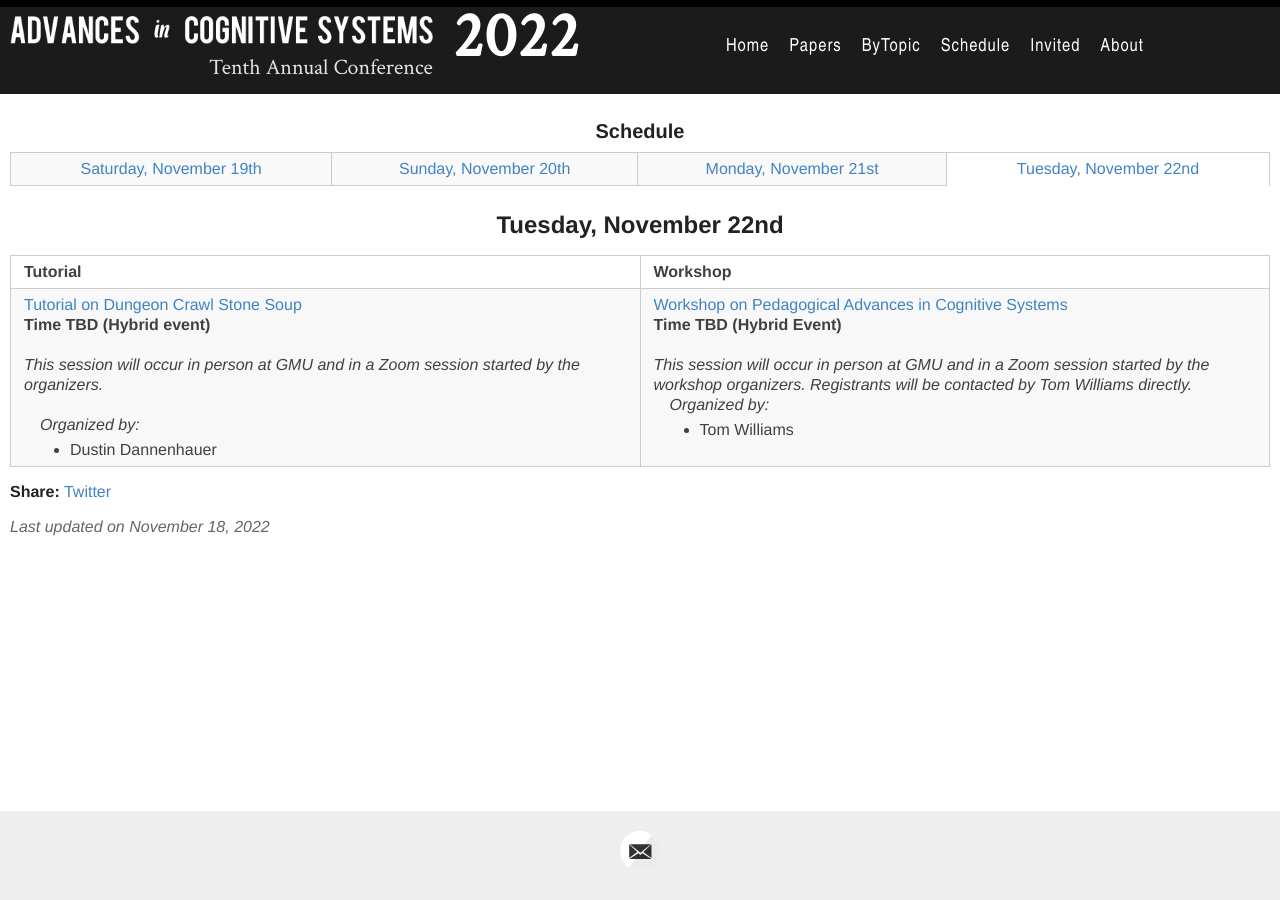
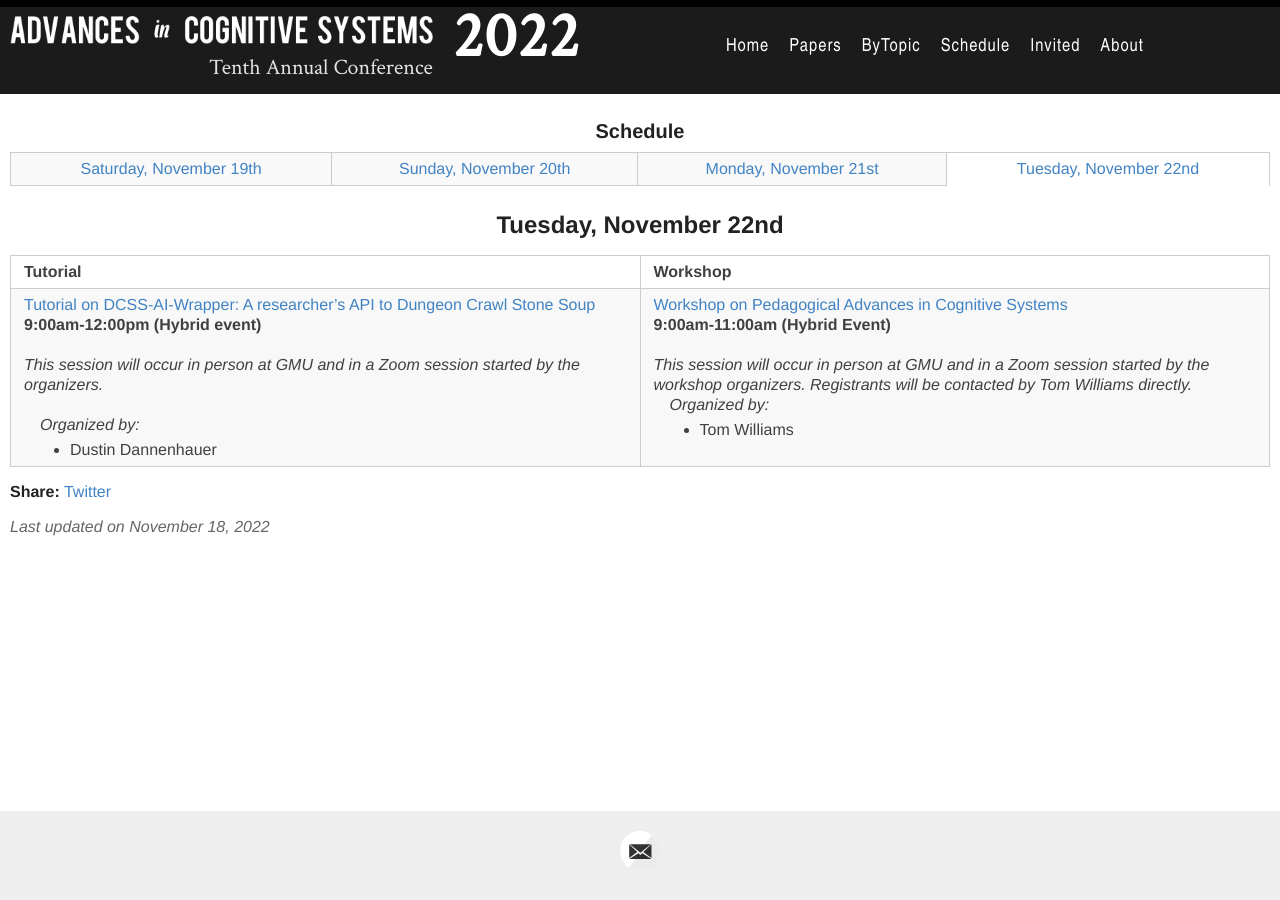
Before and after one commit to AdvancesInCognitiveSystems/acs2022, a Jekyll site: the page built from _days/tuesday-day4.md, in a window 1280 px wide. Built offline with Jekyll 4.4.1, drawn with Linux system fonts in a browser that asks for light colours.

```diff
--- a/_days/tuesday-day4.md
+++ b/_days/tuesday-day4.md
@@ -14,8 +14,8 @@ day: tuesday-day4
 <tr>
 <td><a
 href="https://dcss-ai-wrapper.readthedocs.io/en/latest/tutorials/acs2022tutorial.html">Tutorial
-on Dungeon Crawl Stone Soup</a><br>
- <span class="schedtime"> Time TBD (Hybrid event) </span><br>
+on DCSS-AI-Wrapper: A researcher’s API to Dungeon Crawl Stone Soup</a><br>
+ <span class="schedtime"> 9:00am-12:00pm (Hybrid event) </span><br>
 <br>
 <i>This session will occur in person at GMU and in a Zoom session started by the organizers.</i>
 <br><br>
@@ -35,7 +35,7 @@ on Dungeon Crawl Stone Soup</a><br>
 
 
 <td><a href="https://sites.google.com/view/pacs2022">Workshop on Pedagogical Advances in Cognitive Systems</a><br>
- <span class="schedtime"> Time TBD (Hybrid Event) </span><br><br>
+ <span class="schedtime"> 9:00am-11:00am (Hybrid Event) </span><br><br>
 <i>This session will occur in person at GMU and in a Zoom session started by the workshop
 organizers. Registrants will be contacted by Tom Williams directly.</i>
 
```
